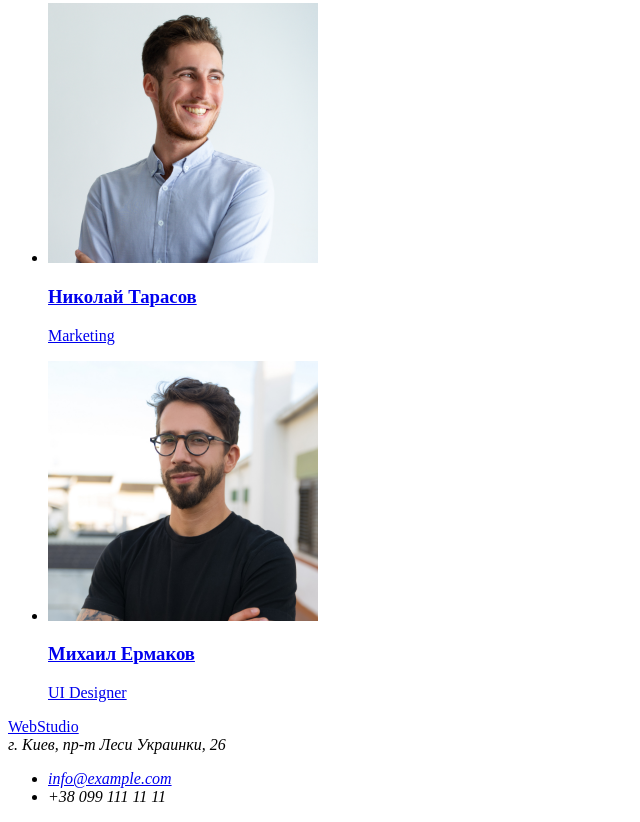
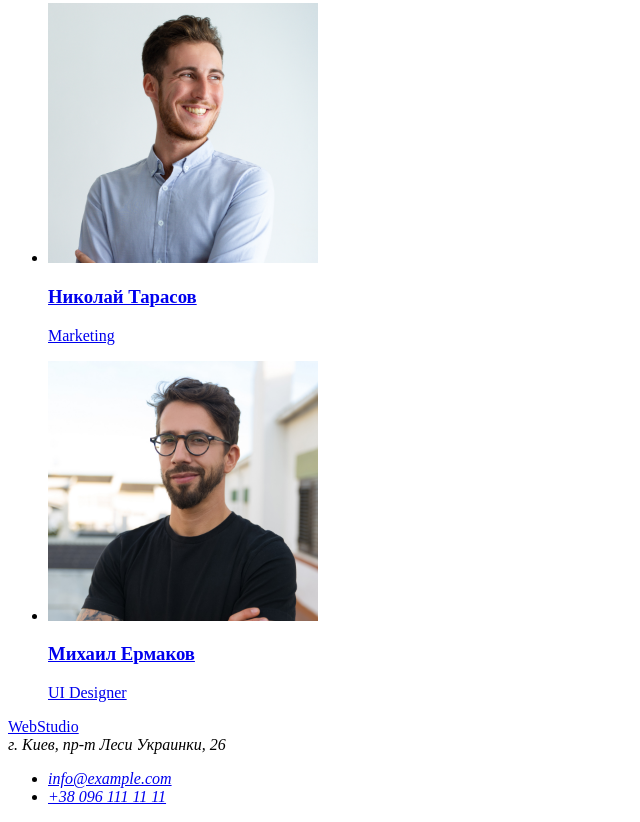
Before and after one commit to romanchenko31/electro, a plain HTML site: page index.html in a window 1280 px wide. Shown: the part 2285-3107 px from the top of the page, without its empty margins (0-640 px from the left). Drawn offline with Linux system fonts and the light colour scheme.

Commit message:
footer-list-mail-tell

```diff
--- a/index.html
+++ b/index.html
@@ -102,7 +102,7 @@
       <div>г. Киев, пр-т Леси Украинки, 26</div>
       <ul>
         <li><a href="#">info@example.com</a></li>
-        <li><a hgef="#">+38 099 111 11 11</a></li>
+        <li><a href="#">+38 096 111 11 11</a></li>
       </ul>
     </address>
   </footer>
```
